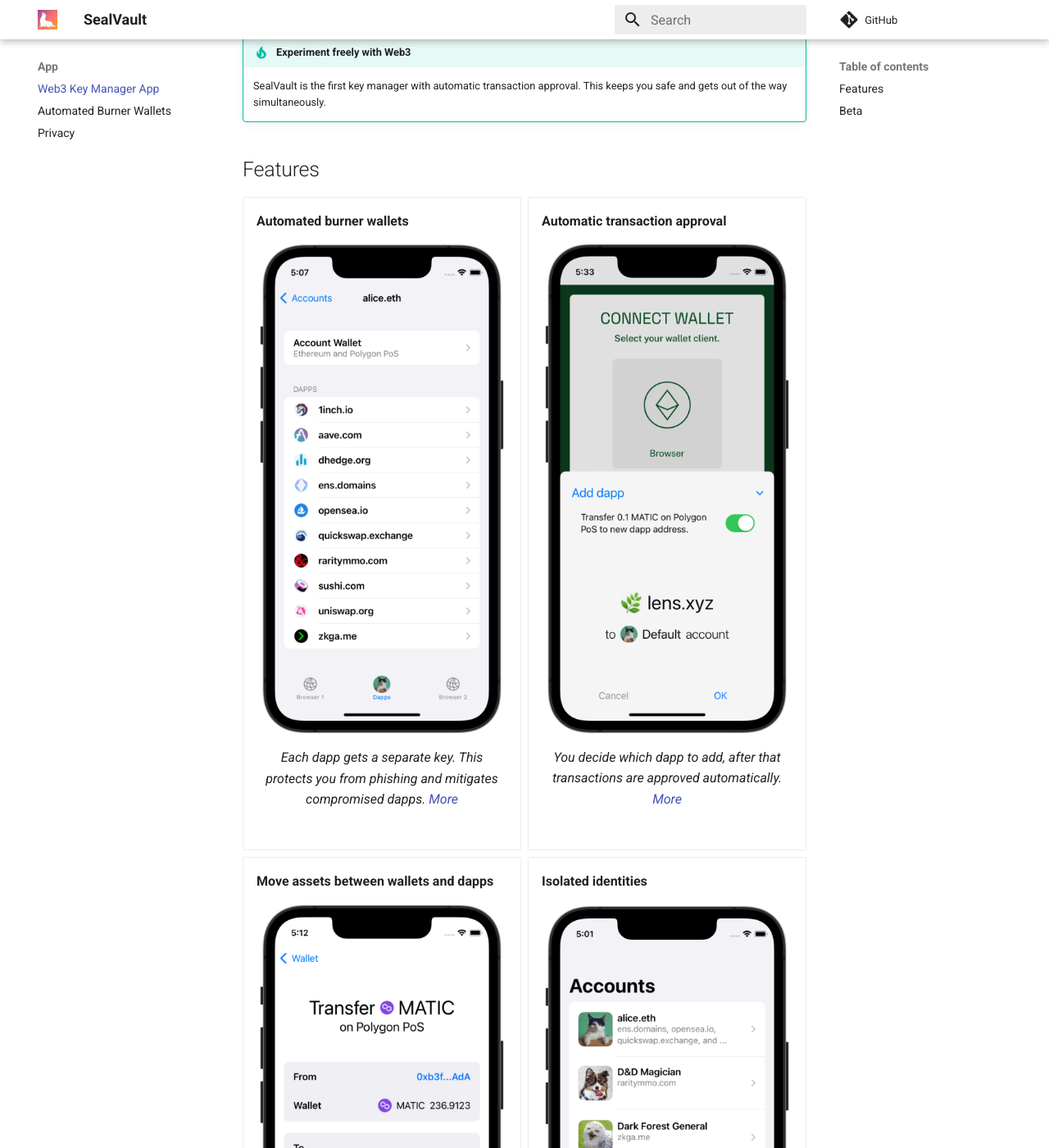
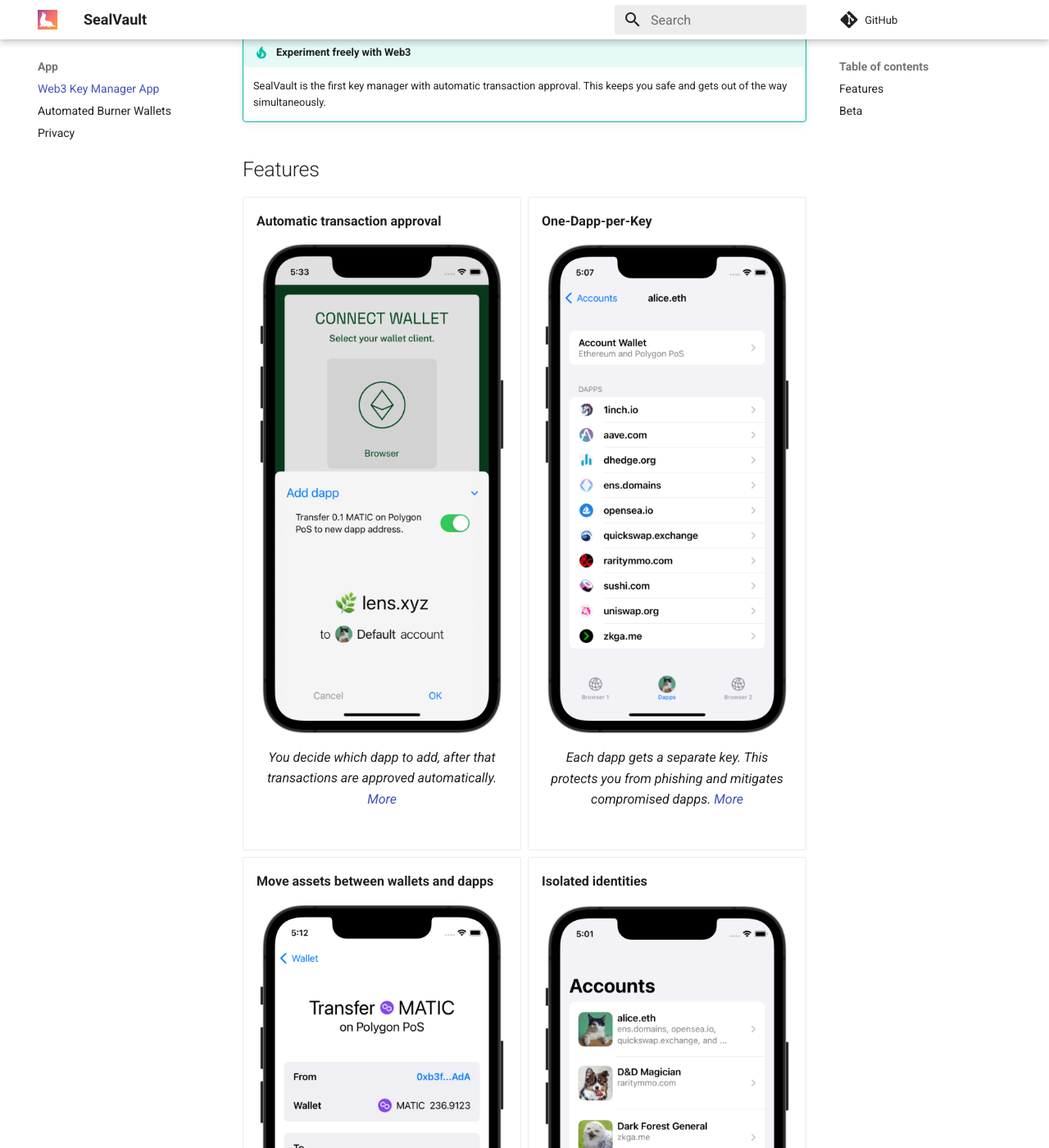
Before and after one commit to sealvault/sealvault, an MkDocs documentation site: the page built from website/src/index.md, in a window 1280 px wide and 1400 px high, scrolled down 419 px. Shown: the whole window at 82% size. Built offline with MkDocs 1.6.1 and Material for MkDocs 9.7.7, drawn with Linux system fonts in a browser that asks for light colours; comment, search, counter and statistics services are not loaded.

Commit message:
Improve website

```diff
--- a/website/src/index.md
+++ b/website/src/index.md
@@ -17,22 +17,22 @@ title: Web3 Key Manager App
 
 <div class="grid cards" markdown>
 
--   __Automated burner wallets__
+-   __Automatic transaction approval__
+    <figure markdown>
+    ![iOS app add dapp view](./assets/images/screenshots/add-dapp.png){ loading=lazy }
+    <figcaption>
+    You decide which dapp to add, after that transactions are approved
+    automatically. [More](./one-dapp-per-key.md)
+    </figcaption>
+    </figure>
+
+-   __One-Dapp-per-Key__
     <figure markdown>
     ![iOS app account view](./assets/images/screenshots/account-view.png){ loading=lazy }
     <figcaption>
     Each dapp gets a separate key.
     This protects you from phishing and mitigates compromised dapps.
     [More](./one-dapp-per-key.md)
-    </figcaption>
-    </figure>
-
--   __Automatic transaction approval__
-    <figure markdown>
-    ![iOS app add dapp view](./assets/images/screenshots/add-dapp.png){ loading=lazy }
-    <figcaption>
-    You decide which dapp to add, after that transactions are approved
-    automatically. [More](./one-dapp-per-key.md)
     </figcaption>
     </figure>
 
```
